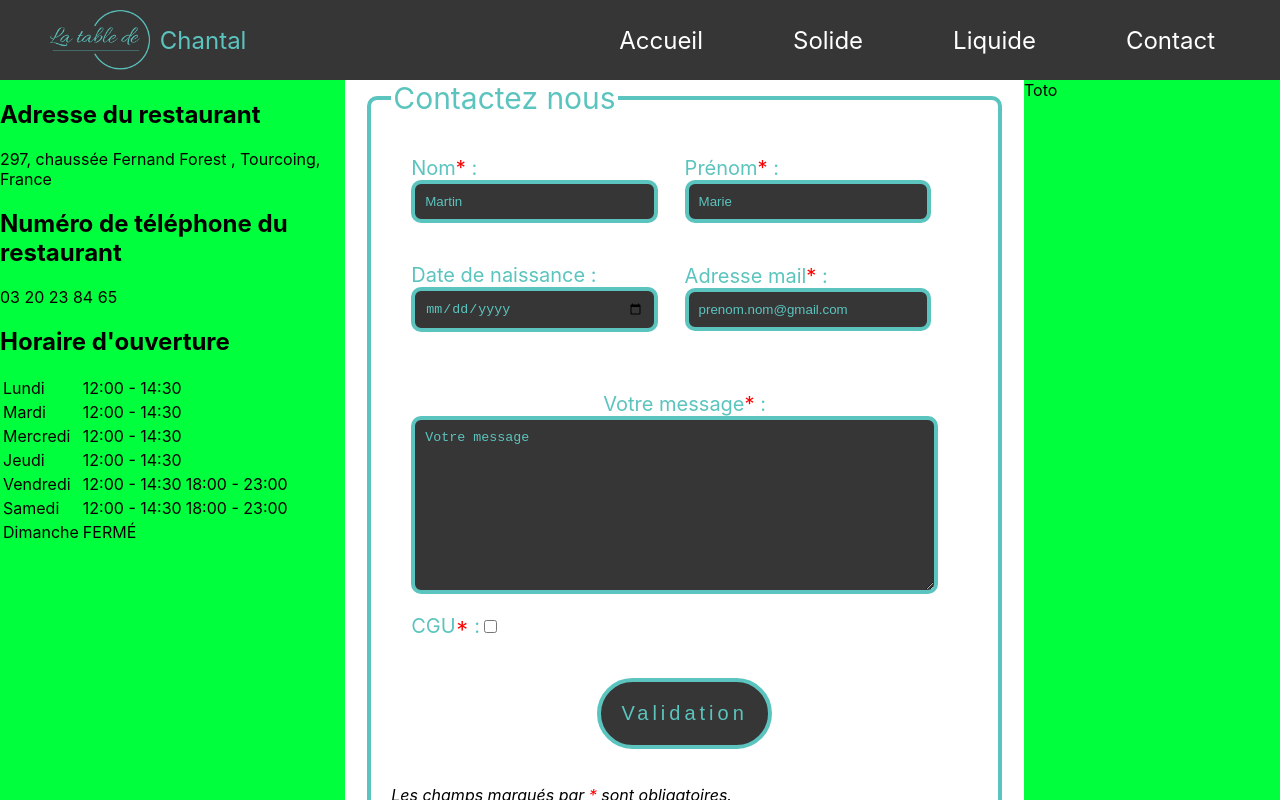
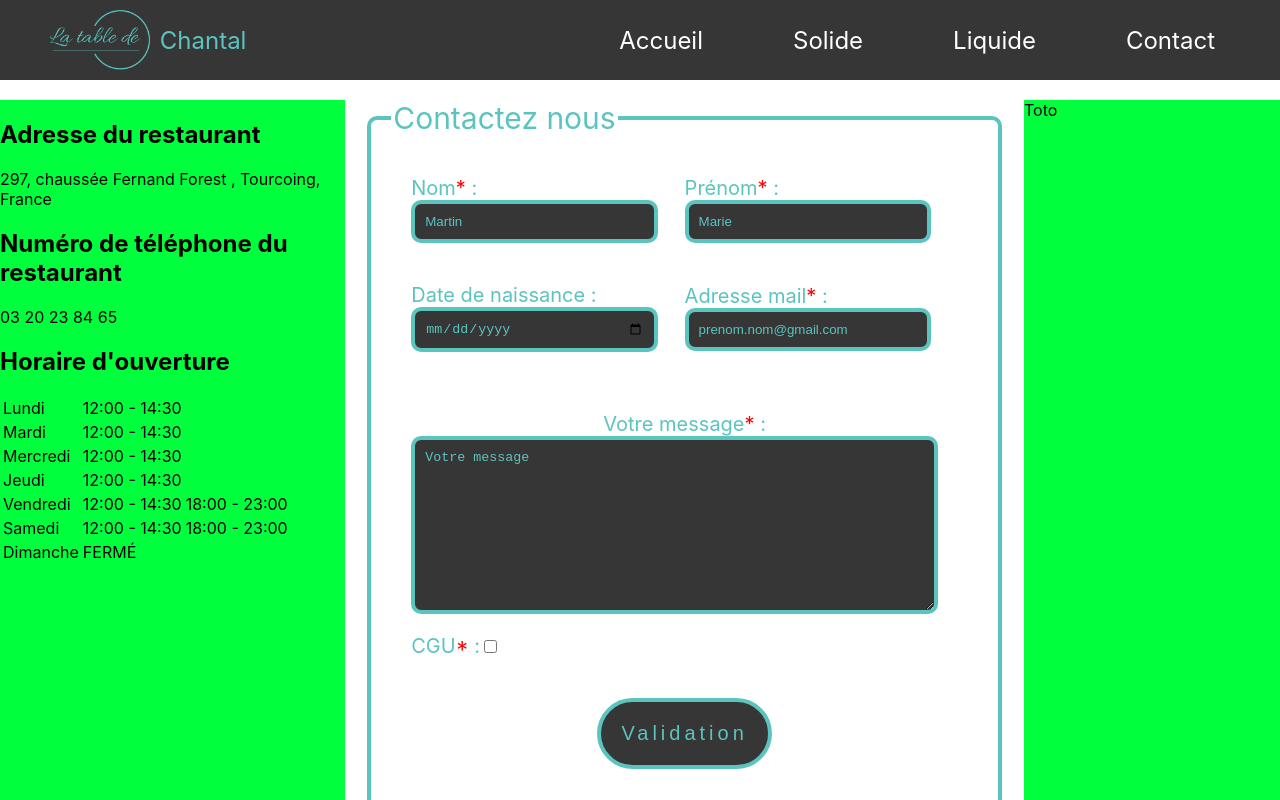
Before and after one commit to CyrilleDeletre/BriefRestaurant, a React (Create React App) app: page /contact in a window 1280 px wide. Shown: the top 800 px of the page. Built offline with nearby package versions, Linux system fonts and the light colour scheme.

Commit message:
changement develop

```diff
--- a/src/App.css
+++ b/src/App.css
@@ -29,11 +29,16 @@
     --inputBackgroundColorFocus:var(--title);
 }
 
-/* header{
+header{
     width: 100%;
     position: fixed;
     top: 0;
-} */
+}
+
+main{
+    padding-top: 100px;
+}
+
 
 footer{
     width: 100%;
--- a/src/components/Pages/Contact/Contact.css
+++ b/src/components/Pages/Contact/Contact.css
@@ -1,9 +1,9 @@
-main{
-    display: flex;
-    gap: 20px;
-}
-
 form{
     width: 60%;
     margin:auto ;
 }
+
+.contact{
+    display: flex;
+    gap: 20px;
+}
--- a/src/components/Pages/Contact/Contact.js
+++ b/src/components/Pages/Contact/Contact.js
@@ -1,7 +1,7 @@
+import '../Contact/Contact.css';
 import Menu from '../../Elements/Menu/Menu';
 import Formulaire from '../../Formulaire/Formulaire';
 import Footer from '../../Elements/Footer/Footer';
-import '../Contact/Contact.css';
 import AsideLeftContact from '../../AsideLeftContact/AsideLeftContact';
 import AsideRightContact from '../../AsideRightContact/AsideRightContact';
 
@@ -10,11 +10,12 @@ const Contact = () => {
         <>
             <Menu />
 
-            <main>
+            <main className='contact'>
                 <AsideLeftContact />
                 <Formulaire />
                 <AsideRightContact />
             </main>
+
             <Footer />
         </>
     )
--- a/src/components/Pages/Home/Home.js
+++ b/src/components/Pages/Home/Home.js
@@ -9,9 +9,11 @@ const Home = () => {
     return (
         <>
             <Menu />
-            <Slider />
-            <h1>Accueil</h1>
-            <Presentation />
+            <main>
+                <Slider />
+                <h1>Accueil</h1>
+                <Presentation />
+            </main>
             <Footer />
         </>
     )
```
